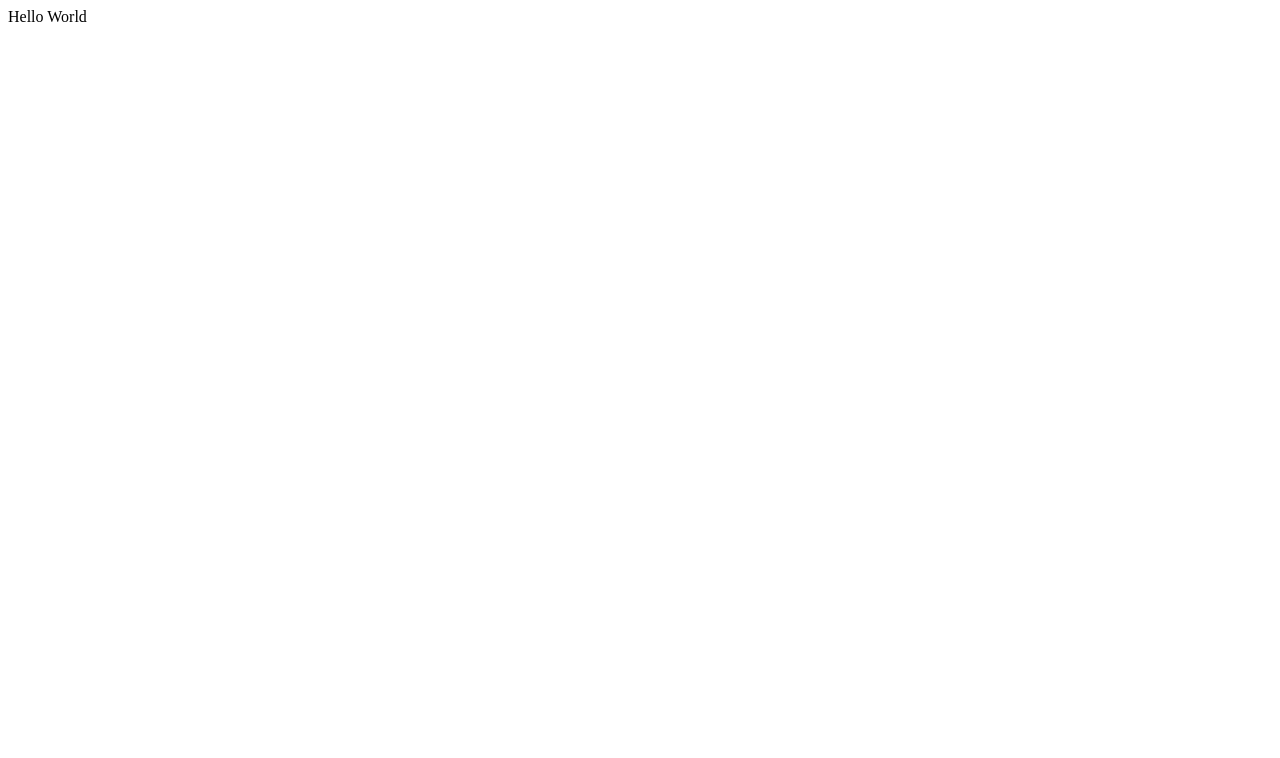
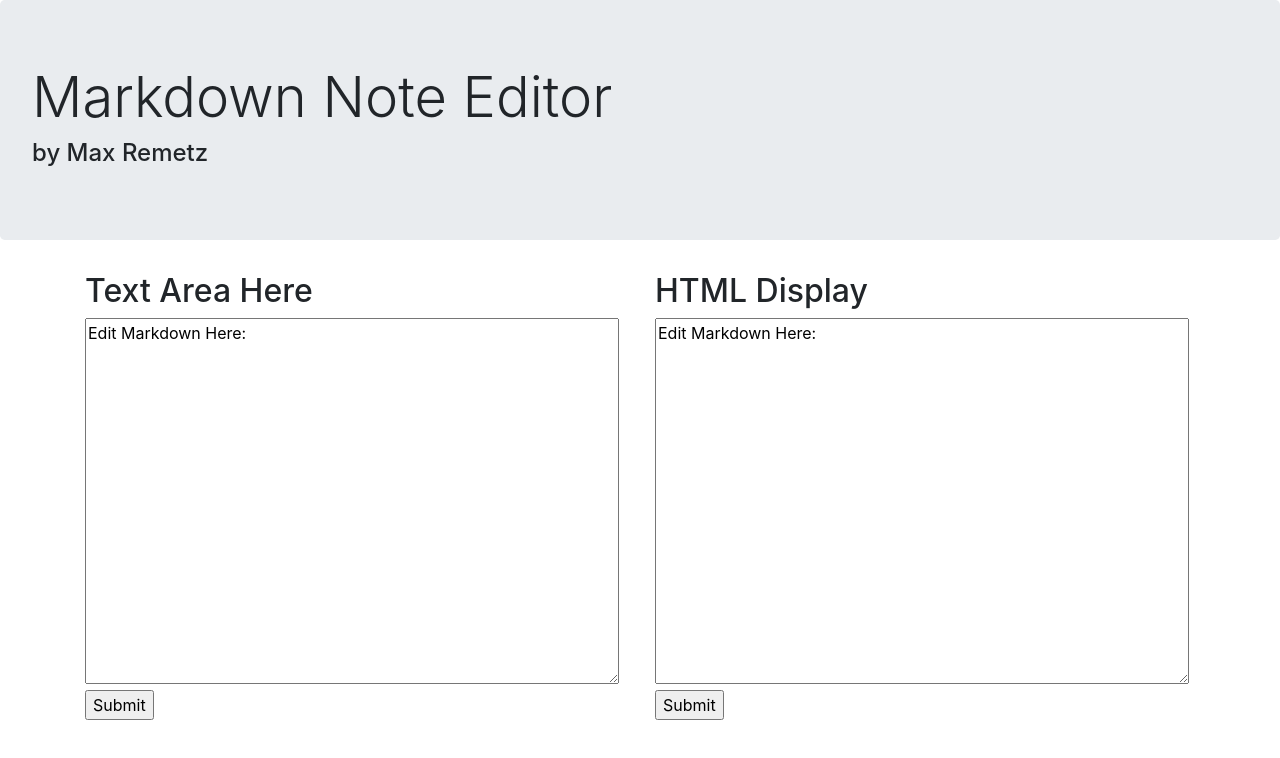
Before and after one commit to MRemetz/CS554, a React app in the folder markdown_editor/: page / in a window 1280 px wide. Shown: the top 758 px of the page. Built offline with nearby package versions, Linux system fonts and the light colour scheme.

Commit message:
Added textarea

```diff
--- a/markdown_editor/package.json
+++ b/markdown_editor/package.json
@@ -4,7 +4,7 @@
   "description": "markdown editor with realtime display",
   "main": "index.js",
   "scripts": {
-    "start": "webpack-dev-server --open --mode development",
+    "start": "webpack-dev-server --mode development",
     "build": "wepback"
   },
   "author": "",
@@ -25,7 +25,9 @@
     "webpack-dev-server": "^3.1.8"
   },
   "dependencies": {
+    "bootstrap": "^4.1.3",
     "jquery": "^3.3.1",
+    "popper.js": "^1.14.4",
     "react": "^16.5.2",
     "react-dom": "^16.5.2"
   }
--- a/markdown_editor/src/app.js
+++ b/markdown_editor/src/app.js
@@ -1,13 +1,11 @@
+import "bootstrap";
+import "bootstrap/dist/css/bootstrap.min.css";
 import React from "react";
 import ReactDOM from "react-dom";
+import App from "./components/App";
 
-class HelloMessage extends React.Component {
-    render() {
-        return (
-                <div>Hello {this.props.name}</div>
-        );
-    }
+ReactDOM.render(<App />, document.getElementById("app"));
+
+if (module.hot) {
+    module.hot.accept();
 }
-
-var mountNode = document.getElementById("app");
-ReactDOM.render(<HelloMessage name="World" />, mountNode);
--- /dev/null
+++ b/markdown_editor/src/components/App.js
@@ -0,0 +1,27 @@
+import React from "react";
+import MarkdownForm from "./Editor";
+
+export default function App() {
+    return (
+        <div>
+            <main role="main">
+                <div class="jumbotron">
+                    <h1 className="display-4">Markdown Note Editor</h1>
+                    <h4>by Max Remetz</h4>
+                </div>
+                <div className="container">
+                    <div className="row">
+                        <div className="col-md-6">
+                            <h2>Text Area Here</h2>
+                            <MarkdownForm />
+                        </div>
+                        <div className="col-md-6">
+                            <h2>HTML Display</h2>
+                            <MarkdownForm />
+                        </div>
+                    </div>
+                </div>
+            </main>
+        </div>
+    );
+}
--- /dev/null
+++ b/markdown_editor/src/components/Editor.js
@@ -0,0 +1,34 @@
+import React from "react";
+
+class MarkdownForm extends React.Component {
+    constructor(props) {
+        super(props);
+        this.state = {
+            value: 'Edit Markdown Here:'
+        };
+
+        this.handleChange = this.handleChange.bind(this);
+        this.handleSubmit = this.handleSubmit.bind(this);
+    }
+
+    handleChange(event) {
+        this.setState({value: event.target.value});
+    }
+
+    handleSubmit(event) {
+        alert('An essay was submitted: ' + this.state.value);
+        event.preventDefault();
+    }
+
+    render() {
+        return (
+            <form onSubmit={this.handleSubmit}>
+                <textarea value={this.state.value} onChange={this.handleChange} rows="15" cols="50"/>
+                <br></br>
+                <input type="submit" value="Submit" />
+            </form>
+        );
+    }
+}
+
+export default MarkdownForm;
```
Lines whose indentation alone changed are shown as unchanged.
